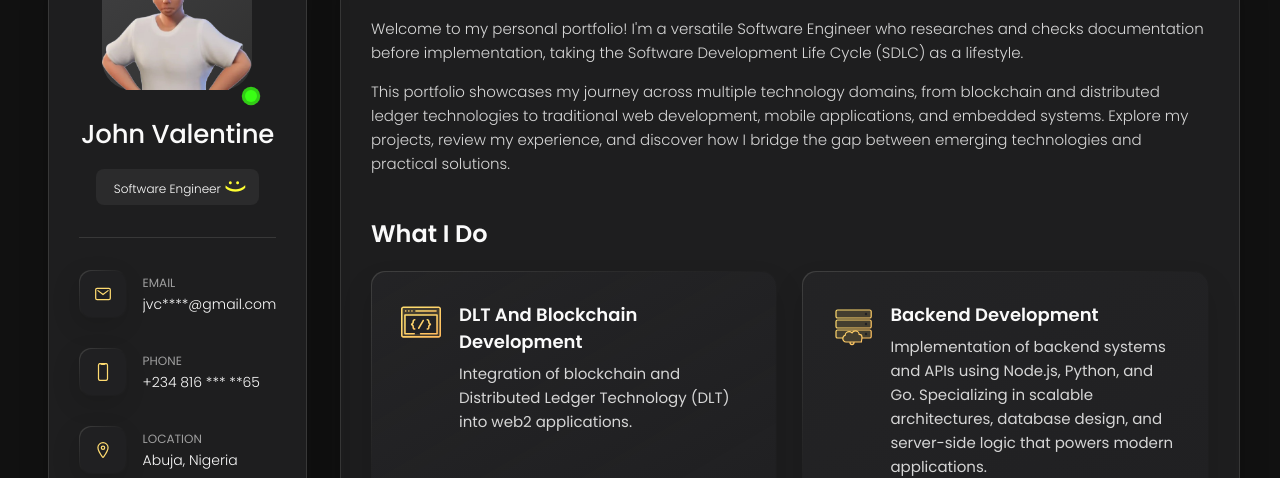
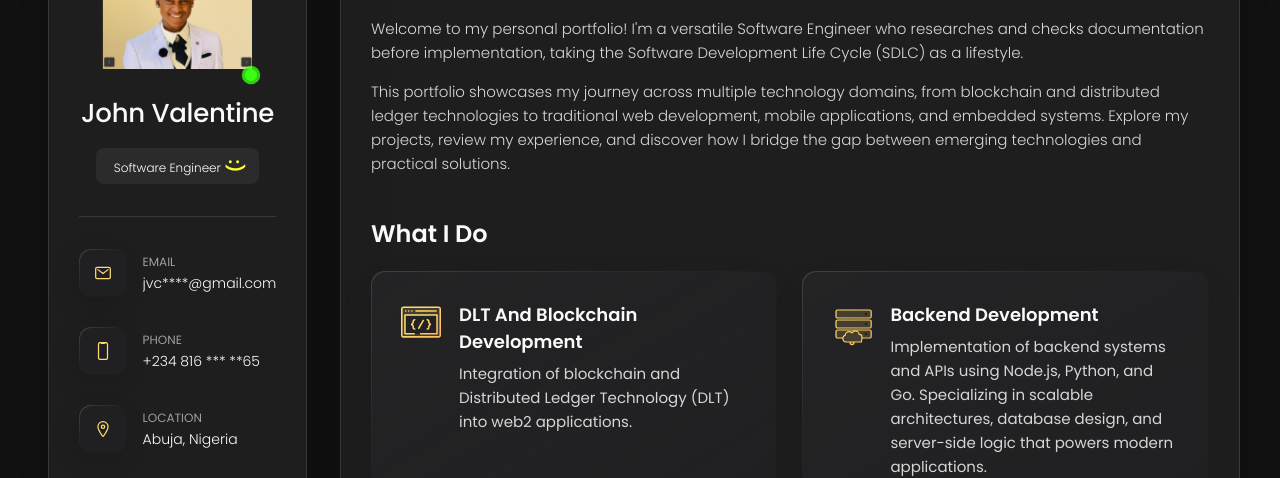
Before and after one commit to jvcByte/jvcByte.github.io, a plain HTML site: page index.html in a window 1280 px wide. Shown: the part 162-640 px from the top of the page. Drawn offline with nearby package versions, Linux system fonts and the light colour scheme.

Commit message:
update thumbnail

```diff
--- a/data/personal.json
+++ b/data/personal.json
@@ -4,7 +4,7 @@
   "email": "jvc****@gmail.com",
   "phone": "+234 816 *** **65",
   "location": "Abuja, Nigeria",
-  "avatar": "./assets/images/my-avatar.png",
+  "avatar": "./assets/images/jvc_image.png",
   "avatarLarge": "./assets/images/my-avatar.jpg",
   "bio": [
     "Welcome to my personal portfolio! I'm a versatile Software Engineer who researches and checks documentation before implementation, taking the Software Development Life Cycle (SDLC) as a lifestyle.",
--- a/index.html
+++ b/index.html
@@ -12,7 +12,7 @@
         <!--- favicon -->
         <link
             rel="shortcut icon"
-            href="./assets/images/my-avatar.png"
+            href="./assets/images/my-avatar.jpg"
             type="image/x-icon"
         />
 
@@ -46,7 +46,7 @@
                         <figure class="avatar-box">
                             <img
                                 class="thumbnail"
-                                src="./assets/images/my-avatar.png"
+                                src="./assets/images/jvc_image.png"
                                 alt="Portfolio Owner"
                                 width="80"
                             />
```
Also changed, not shown: assets/images/jvc_image.png (added), assets/images/my-avatar.png (deleted).
